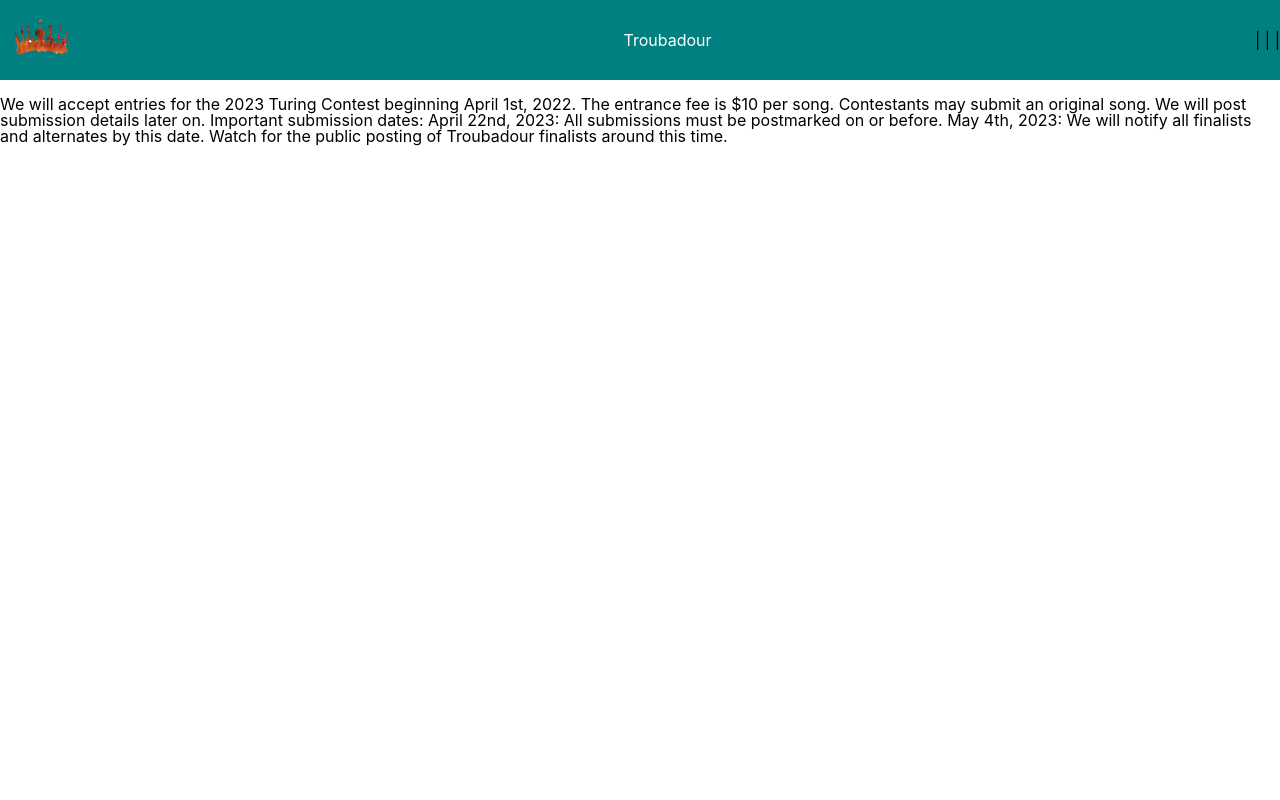
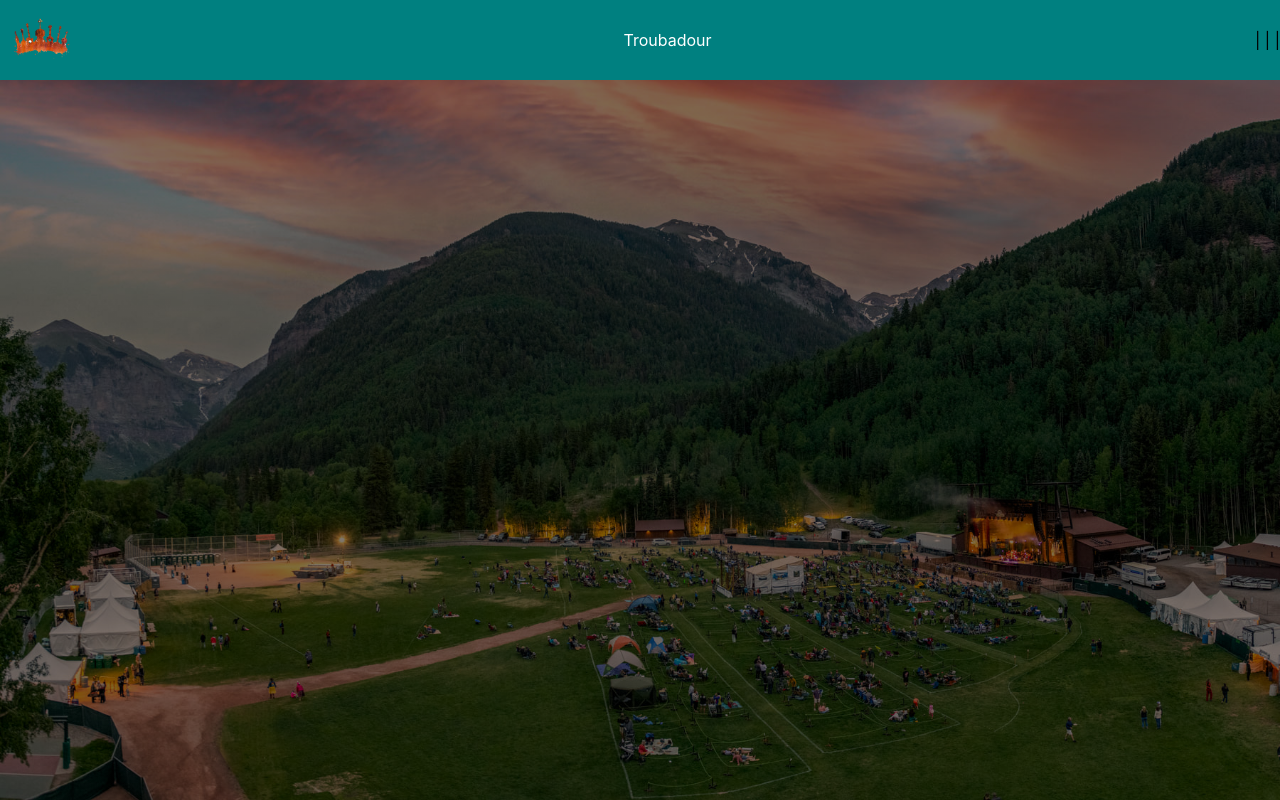
Before and after one commit to Troubadour-Project/troubadour-fe, a React (Create React App) app: page / in a window 1280 px wide. Built offline with nearby package versions, Linux system fonts and the light colour scheme.

Commit message:
Position background image

```diff
--- a/src/components/LandingPage/LandingPage.js
+++ b/src/components/LandingPage/LandingPage.js
@@ -1,15 +1,18 @@
-// import "./LandingPage.scss"
+import React from 'react'
+import heroImage from '../../assets/hero-image.jpeg'
+import "./LandingPage.scss"
 
 const LandingPage = () => {
   return(
-    <div>
-      <img></img>
-      <p>We will accept entries for the 2023 Turing Contest beginning April 1st, 2022. The entrance fee is $10 per song. Contestants may submit an original song. We will post submission details later on.
+    <div className="landing-page-container">
+      {/* <img src={heroImage} alt="Festival landscape" className="hero-image"/> */}
+      {/* <img alt="Festival landscape" className="hero-image"/> */}
+      {/* <p>We will accept entries for the 2023 Turing Contest beginning April 1st, 2022. The entrance fee is $10 per song. Contestants may submit an original song. We will post submission details later on.
 
       Important submission dates:
 
       April 22nd, 2023: All submissions must be postmarked on or before.
-      May 4th, 2023: We will notify all finalists and alternates by this date. Watch for the public posting of Troubadour finalists around this time.</p>
+      May 4th, 2023: We will notify all finalists and alternates by this date. Watch for the public posting of Troubadour finalists around this time.</p> */}
     </div>
   )
 }
--- a/src/components/LandingPage/LandingPage.scss
+++ b/src/components/LandingPage/LandingPage.scss
@@ -0,0 +1,15 @@
+.landing-page-container {
+  background-image: linear-gradient(rgba(0, 0, 0, 0.5), rgba(0, 0, 0, 0.5)), url("../../assets/hero-image.jpeg");
+  height: 90vh;
+  width: 100vw;
+  background-position: center;
+  background-repeat: no-repeat;
+  background-size: cover;
+  position: relative;
+}
+
+// .hero-image {
+//   width: 100vw;
+//   height: 90vh;
+//   object-fit: cover;
+// }
```
